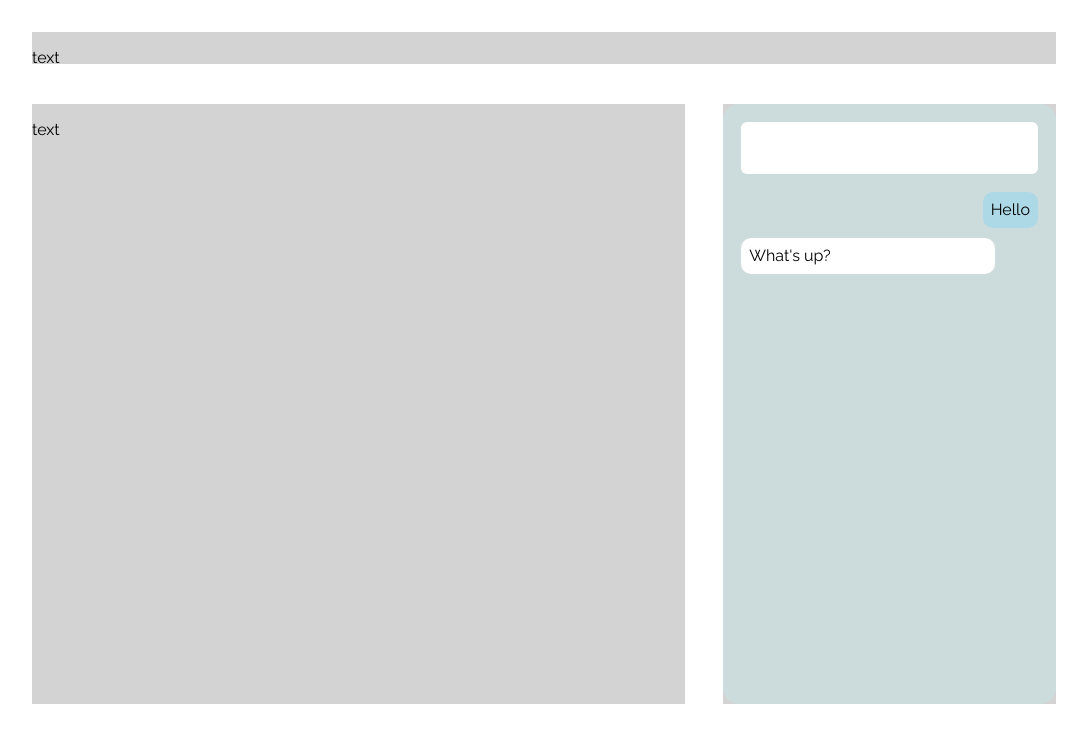
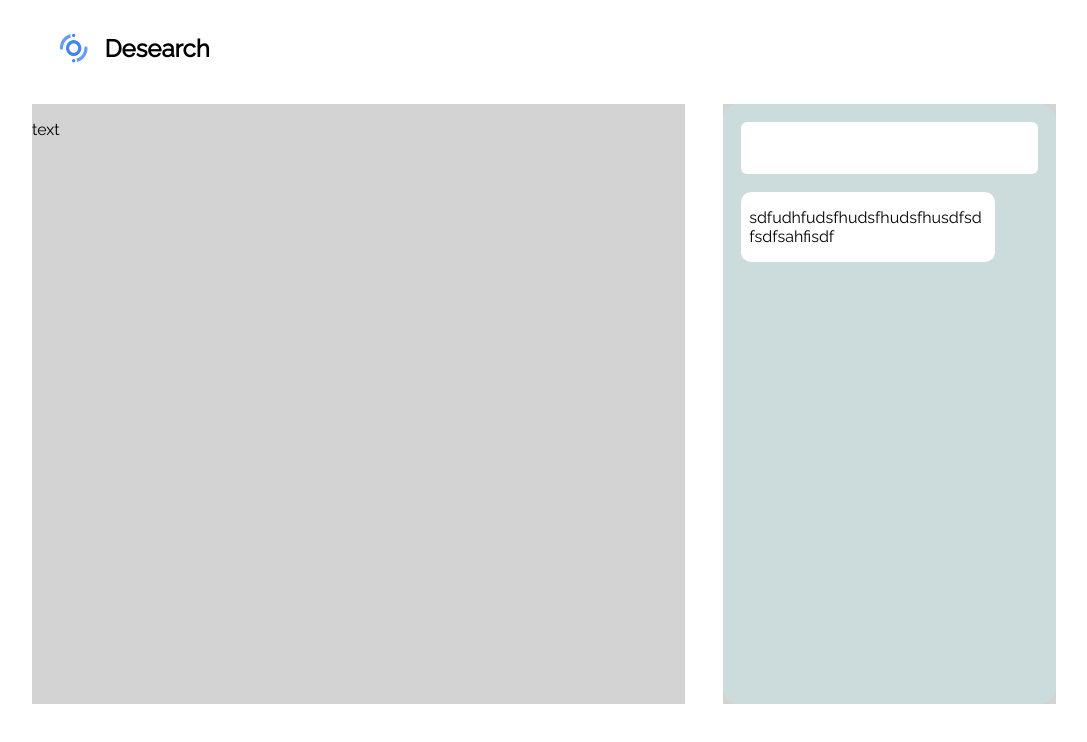
Before and after one commit to paulmis/msd-hackathon, a React (Create React App) app in the folder frontend/: page / in a window 1280 px wide. Shown: the top 742 px of the page, without its empty margins (96-1183 px from the left). Built offline with nearby package versions, Linux system fonts and the light colour scheme.

Commit message:
integrate api

```diff
--- a/frontend/public/index.html
+++ b/frontend/public/index.html
@@ -9,7 +9,7 @@
       name="description"
       content="Web site created using create-react-app"
     />
-    <link rel="apple-touch-icon" href="%PUBLIC_URL%/logo192.png" />
+    <link rel="apple-touch-icon" href="%PUBLIC_URL%/logo.png" />
     <!--
       manifest.json provides metadata used when your web app is installed on a
       user's mobile device or desktop. See https://developers.google.com/web/fundamentals/web-app-manifest/
--- a/frontend/src/App.css
+++ b/frontend/src/App.css
@@ -9,9 +9,12 @@
 }
 
 .header {
-  background-color: lightgrey;
   width: 100%;
   height: 4vh;
+  display: flex;
+  align-items: center;
+  gap: 15px;
+  padding: 0 2vw 0 2vw;
 }
 
 .main {
@@ -31,3 +34,8 @@
   height: 75vh;
   background-color: lightgrey;
 }
+
+.logo {
+  max-height: 100%;
+  max-width: 100%;
+}
--- a/frontend/src/App.tsx
+++ b/frontend/src/App.tsx
@@ -7,7 +7,8 @@ function App() {
   return (
     <div className="app">
       <div className="header">
-        <p>text</p>
+        <img src="logo.png" className="logo"/>
+        <h2>Desearch</h2>
       </div>
       <div className="main">
         <div className="left">
--- a/frontend/src/chat/Chat.tsx
+++ b/frontend/src/chat/Chat.tsx
@@ -1,11 +1,77 @@
 import React from "react";
 import "./Chat.css";
-import Message, { MessageType } from "./Message";
+import Message, { MessageType, MessageContent } from "./Message";
 
-export default class Chat extends React.Component {
+export type ChatState = {
+    messages: MessageContent[]
+    history: any[]
+    orgs: any[]
+}
+
+export default class Chat extends React.Component<{}, ChatState> {
+    constructor(props: any) {
+        super(props)
+        this.state = {
+            messages: [{text: "sdfudhfudsfhudsfhudsfhusdfsdfsdfsahfisdf", type: MessageType.API}],
+            history: [],
+            orgs: []
+        }
+    }
+
+    isDisplayMessage(text: string): MessageContent | null {
+        if (text.startsWith("User: ")) {
+            return new MessageContent(text.substring(6), MessageType.User)
+        } else if (text.startsWith("Christopher: ")) {
+            return new MessageContent(text.substring(13), MessageType.API)
+        } else {
+            return null
+        }
+    }
+
+    sendQuery(text: string) {
+        console.log("Sending query: " + text)
+
+        this.setState({
+            messages: [...this.state.messages, {text: text, type: MessageType.User}]
+        })
+
+        console.log(JSON.stringify({
+            messages: this.state.history,
+            query: text
+        }))
+
+        fetch('https://seal-app-qwzb7.ondigitalocean.app/chat', {
+            method: 'POST',
+            headers: {
+                'Content-Type': 'application/json',
+            },
+            body: JSON.stringify({
+                messages: this.state.history,
+                query: text
+            })
+        })
+        .then(response => response.json())
+        .then(data => {
+            console.log('Success:', data);
+            this.setState({
+                history: data.messages,
+                messages: data.messages.map((text: string) => this.isDisplayMessage(text)).filter((message: MessageContent | null) => message != null) as MessageContent[],
+                orgs: data.display
+            })
+            console.log(this.state.orgs)
+        })
+        .catch((error) => {
+            console.error('Error:', error);
+
+            this.setState({
+                messages: [...this.state.messages, {text: "The API is unreachable", type: MessageType.Error}]
+            })
+        });
+    }
+
     _handleKeyDown = (e: any) => {
         if (e.key === 'Enter') {
-            console.log('do validate');
+            this.sendQuery(e.target.value)
         }
     }
 
@@ -13,8 +79,9 @@ export default class Chat extends React.Component {
         return <div className="chat">
             <input className="chat-input" type="text" onKeyDown={this._handleKeyDown} />
             <div className="messages">
-                <Message message="Hello" type={MessageType.User} />
-                <Message message="What's up?" type={MessageType.API} />
+                {this.state.messages.map((message, index) =>
+                    <Message key={index} text={message.text} type={message.type} />
+                )}
             </div>
         </div>
     }
--- a/frontend/src/chat/Message.css
+++ b/frontend/src/chat/Message.css
@@ -1,8 +1,12 @@
 .message {
     border-radius: 10px;
     max-width: 80%;
-    line-height: 0;
-    padding: 2px 8px 2px 8px;
+    padding: 0px 8px 0px 8px;
+    overflow-wrap: break-word;
+}
+
+textarea:focus, input:focus{
+    outline: none;
 }
 
 .messages {
@@ -22,3 +26,7 @@
     margin-left: auto;
     margin-right: 0;
 }
+
+.message-error {
+    background-color: red;
+}
--- a/frontend/src/chat/Message.tsx
+++ b/frontend/src/chat/Message.tsx
@@ -2,19 +2,30 @@ import React from 'react'
 import './Message.css'
 
 export enum MessageType {
-    User,
-    API
+    User = "message-user",
+    API = "message-api",
+    Error = "message-error"
 }
 
-type MessageProps = {
-    message: string,
+export type MessageProps = {
+    text: string,
     type: MessageType
+}
+
+export class MessageContent implements MessageProps {
+    text: string
+    type: MessageType
+
+    constructor(text: string, type: MessageType) {
+        this.text = text
+        this.type = type
+    }
 }
 
 export default class Message extends React.Component<MessageProps>{
     render() {
-        return <div className={"message " + (this.props.type == MessageType.API ? "message-api" : "message-user")}>
-            <p>{this.props.message}</p>
+        return <div className={"message " + this.props.type}>
+            <p>{this.props.text}</p>
         </div>
     }
 }
```
Also changed, not shown: frontend/public/logo.png (added), frontend/public/manifest.json.
